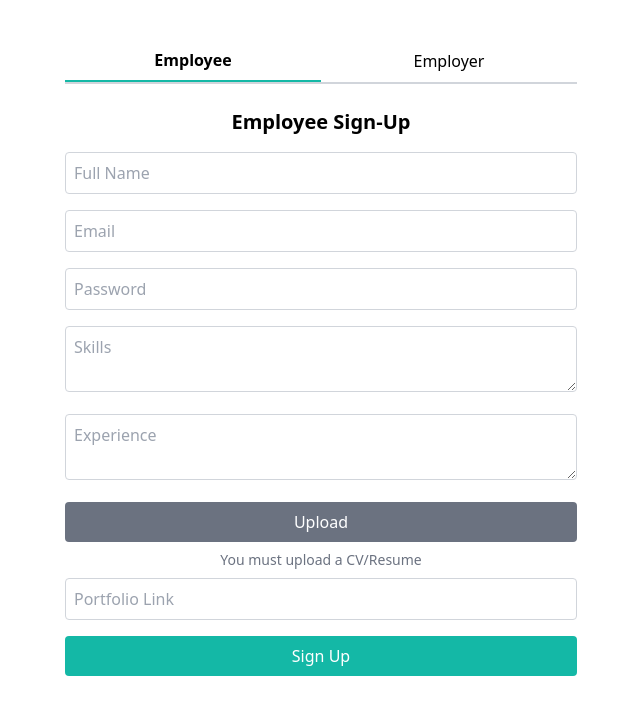
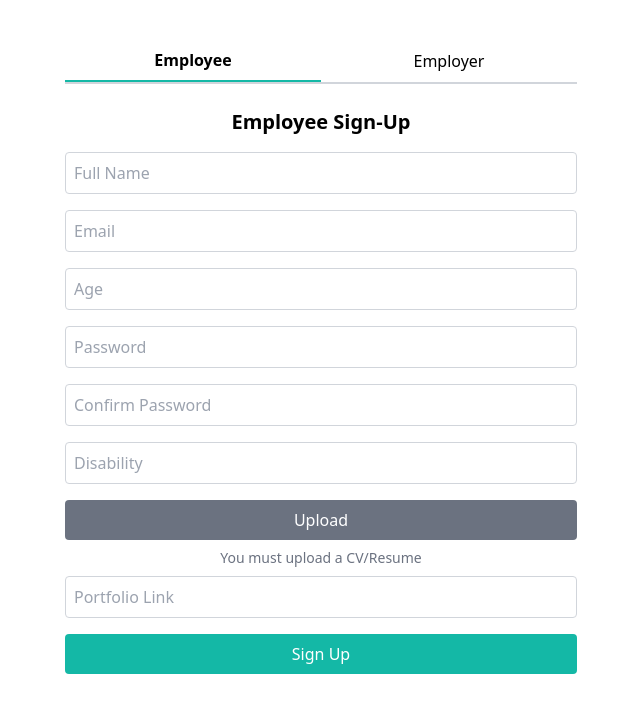
Before and after one commit to IsaacObusan/SAD-REVISED, a React (Vite) app: page /sign-up in a window 1280 px wide. Shown: the top 714 px of the page, without its empty margins (319-959 px from the left). Built offline with nearby package versions, Linux system fonts and the light colour scheme.

Commit message:
Latest Update

```diff
--- a/src/components/SignUp.tsx
+++ b/src/components/SignUp.tsx
@@ -88,18 +88,26 @@
                 className="w-full p-2 border border-gray-300 rounded"
               />
               <input
+                type="number"
+                placeholder="Age"
+                className="w-full p-2 border border-gray-300 rounded"
+              />
+              <input
                 type="password"
                 placeholder="Password"
                 className="w-full p-2 border border-gray-300 rounded"
               />
-              <textarea
-                placeholder="Skills"
+               <input
+                type="password"
+                placeholder="Confirm Password"
                 className="w-full p-2 border border-gray-300 rounded"
               />
-              <textarea
-                placeholder="Experience"
+               <input
+                type="text"
+                placeholder="Disability"
                 className="w-full p-2 border border-gray-300 rounded"
               />
+
               <div className="flex flex-col items-center space-y-2">
                 {/* File Input Trigger */}
                 <label
@@ -139,8 +147,18 @@
             <h2 className="text-xl font-bold text-center">Employer Sign-Up</h2>
             <form className="space-y-4" onSubmit={(e) => e.preventDefault()}>
               <input
+                type="text"
+                placeholder="Name"
+                className="w-full p-2 border border-gray-300 rounded"
+              />
+              <input
                 type="email"
                 placeholder="Email"
+                className="w-full p-2 border border-gray-300 rounded"
+              />
+              <input
+                type="number"
+                placeholder="Age"
                 className="w-full p-2 border border-gray-300 rounded"
               />
               <input
@@ -148,24 +166,14 @@
                 placeholder="Password"
                 className="w-full p-2 border border-gray-300 rounded"
               />
-              <input
-                type="text"
-                placeholder="Contact Person"
-                className="w-full p-2 border border-gray-300 rounded"
-              />
-              <input
-                type="tel"
-                placeholder="Phone Number"
-                className="w-full p-2 border border-gray-300 rounded"
-              />
-              <input
-                type="url"
-                placeholder="Company Website"
+               <input
+                type="password"
+                placeholder="Confirm Password"
                 className="w-full p-2 border border-gray-300 rounded"
               />
               <input
                 type="text"
-                placeholder="Industry"
+                placeholder="Company Name"
                 className="w-full p-2 border border-gray-300 rounded"
               />
               <button className="w-full py-2 text-white bg-teal-500 rounded hover:bg-green-600">Sign Up</button>
```
Also changed, not shown: 1 other file (tests, documents, lock files or other folders).
